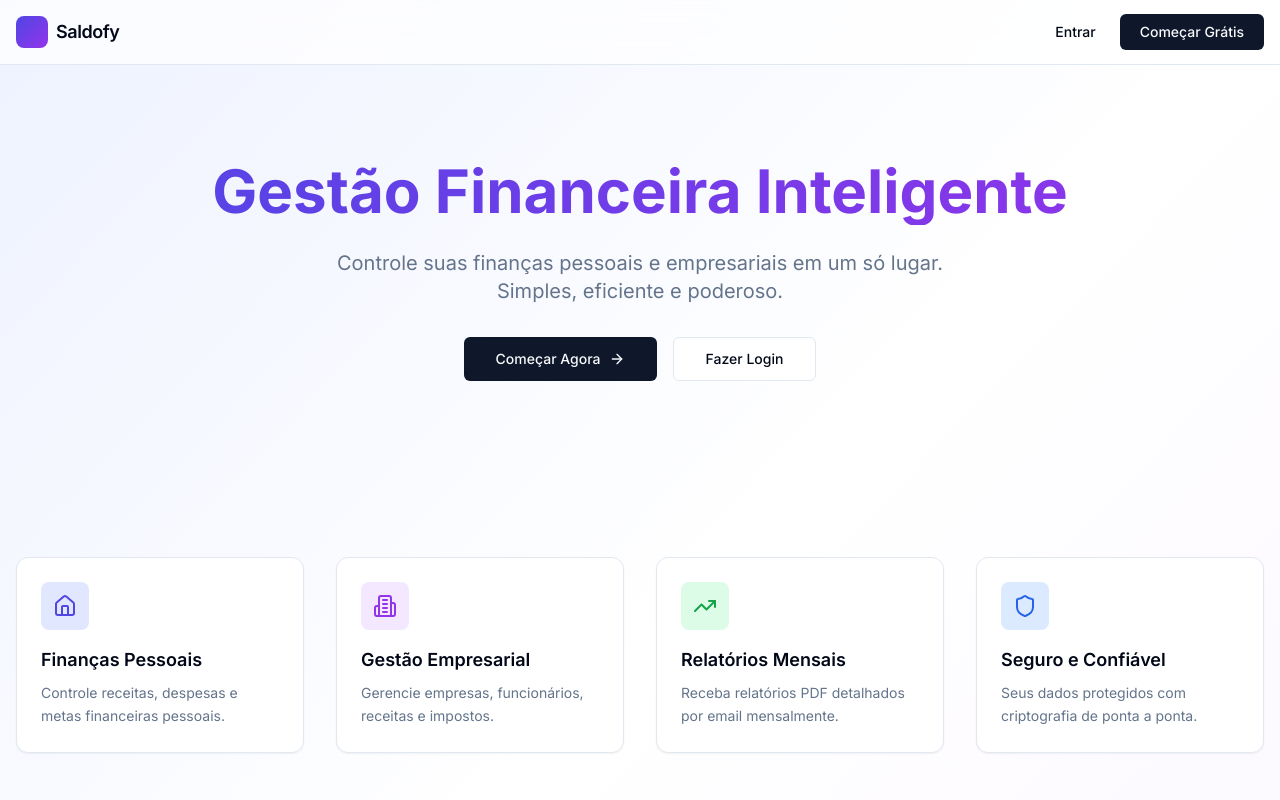
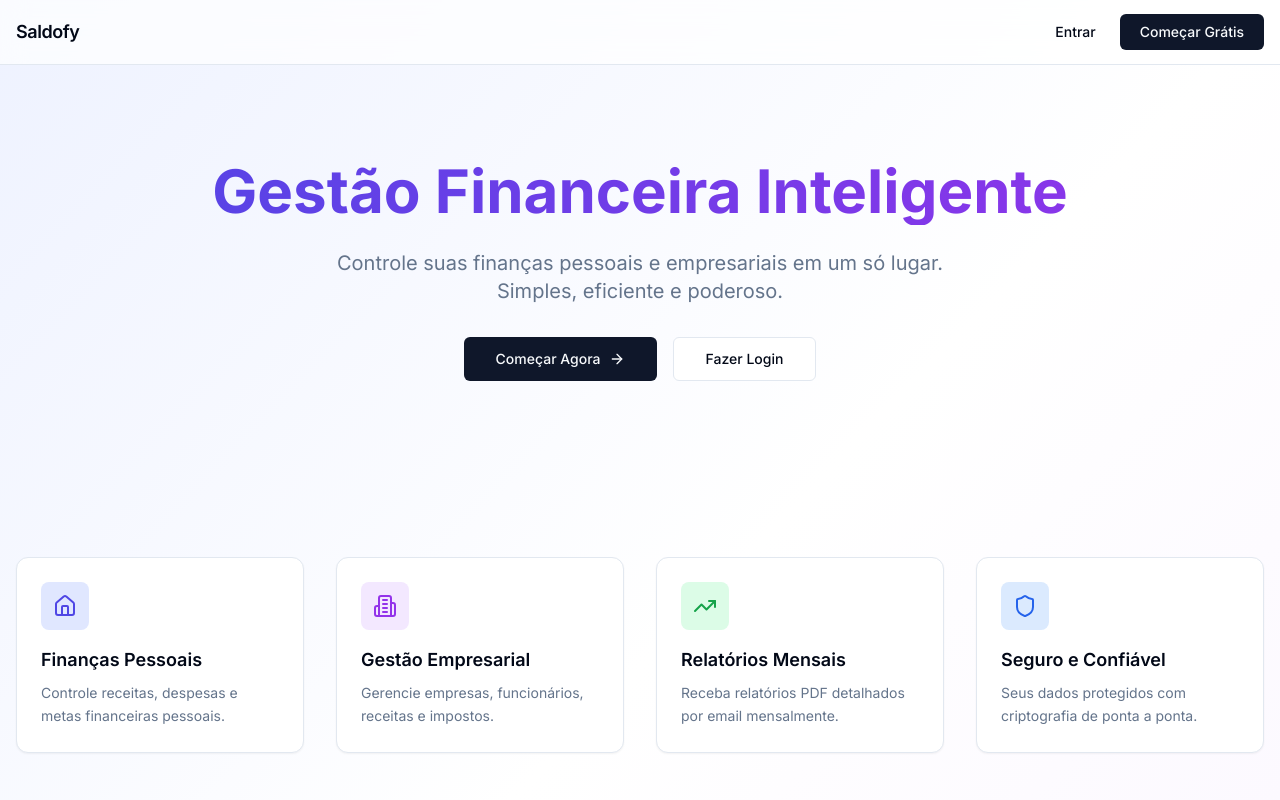
Before and after one commit to teteudeveloper/Saldofy, a Next.js app: page / in a window 1280 px wide. Shown: the top 800 px of the page. Built offline with nearby package versions, Linux system fonts and the light colour scheme.

Commit message:
chore: remove logo icon before Saldofy text

```diff
--- a/src/app/page.tsx
+++ b/src/app/page.tsx
@@ -10,7 +10,6 @@ export default function HomePage() {
         <div className="container mx-auto px-4 h-16 flex items-center justify-between">
 
           <Link href="/" className="flex items-center space-x-2">
-            <div className="h-8 w-8 rounded-lg bg-gradient-to-br from-indigo-600 to-purple-600" />
             <span className="text-lg font-semibold tracking-tight">
               Saldofy
             </span>
```
